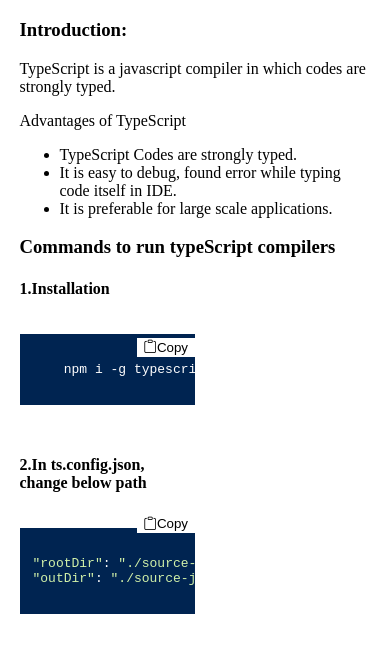
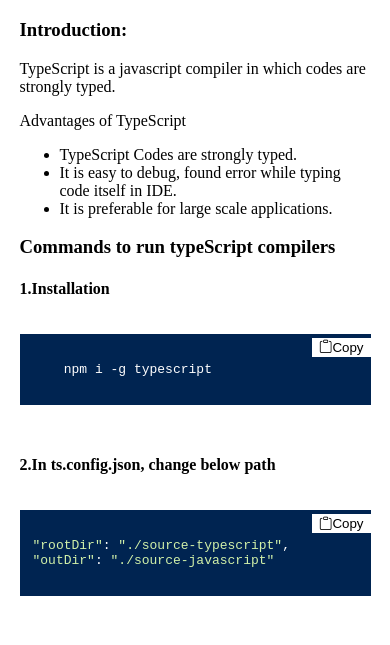
Before and after one commit to Ponniah96/typescript-application, a website: page index.html in a window 390 px wide. Shown: the part 98-743 px from the top of the page. Drawn offline with nearby package versions, Linux system fonts and the light colour scheme.

Commit message:
add styles for mobile device

```diff
--- a/index.css
+++ b/index.css
@@ -1,9 +1,7 @@
 body{
     width: 80%;
     margin: 0 auto;
-    @media screen and (max-width:768px) {
-        width: 90%;
-    }
+
 }
 .code-parent{
     position: relative;
@@ -16,3 +14,11 @@
     border: 1px solid white;
     background-color: white;
 }
+@media screen and (max-width:768px) {
+    body{
+       width: 90%;
+    }
+    .code-parent{
+        width: 100%;
+    }
+}
--- a/index.html
+++ b/index.html
@@ -1,6 +1,7 @@
 <!DOCTYPE html>
 <head>
     <title>TypeScript Compiler</title>
+    <meta name="viewport" content="width=device-width, initial-scale=1">
     <link rel="stylesheet" href="index.css"></link>
     <link rel="stylesheet" href="https://cdn.jsdelivr.net/npm/bootstrap-icons@1.4.1/font/bootstrap-icons.css">
     <link rel="stylesheet" href="https://cdnjs.cloudflare.com/ajax/libs/highlight.js/11.7.0/styles/tomorrow-night-blue.min.css">
```
